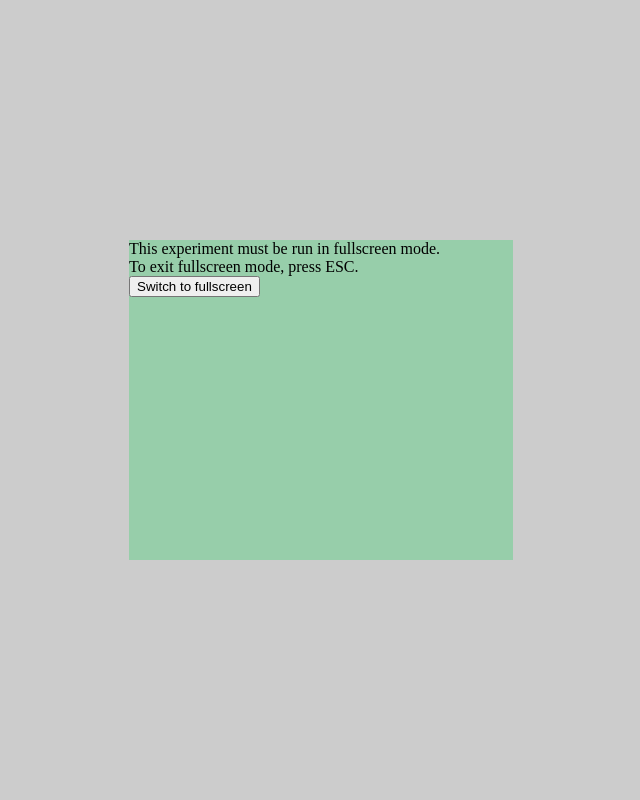
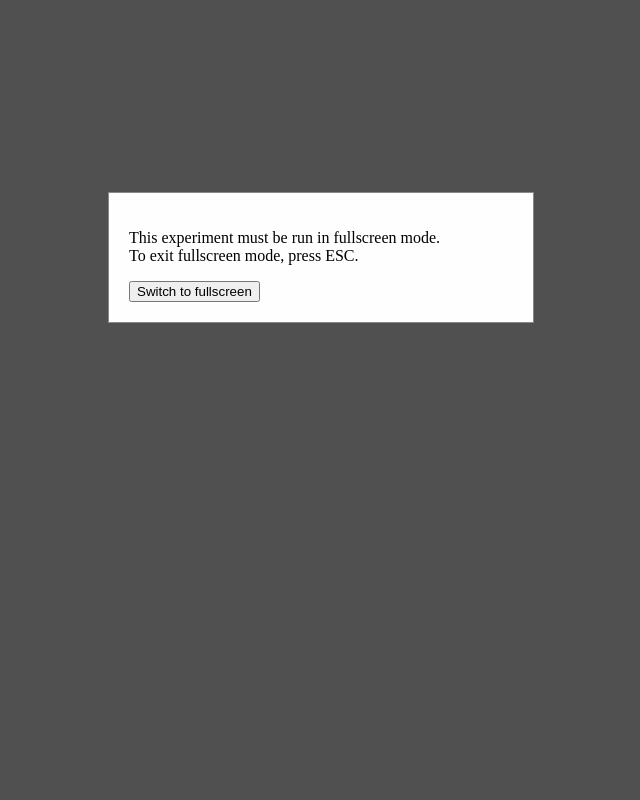
Before and after one commit to kalenkovich/mousetracking-django, a Django app: template experiment/templates/experiment/trial.html in a window 1280 px wide. Shown: the whole page, without its empty margins (319-959 px from the left). Run offline with Django 3.2, Linux system fonts and the light colour scheme; the template is opened without the code that fills it, so the values that code supplies are empty.

Commit message:
style fullscreen modal like the other ones

```diff
--- a/experiment/static/experiment/fullscreen.css
+++ b/experiment/static/experiment/fullscreen.css
@@ -1,22 +1,21 @@
-/* From solution here: https://stackoverflow.com/a/44328113/3042770 */
-
-#popdiv {
-    height: 40%;
-    width: 30%;
-    background-color: #97ceaa;
-    position: fixed;
-    top: 50%;
-    left: 50%;
-    transform: translateX(-50%) translateY(-50%);
+#fullscreen-modal-div {
+  display: none; /* Hidden by default */
+  position: fixed; /* Stay in place */
+  z-index: 1; /* Sit on top */
+  left: 0;
+  top: 0;
+  width: 100%; /* Full width */
+  height: 100%; /* Full height */
+  overflow: auto; /* Enable scroll if needed */
+  background-color: rgb(80,80,80); /* Fallback color */
+  /*background-color: rgba(0,0,0,0.4); !* Black w/ opacity *!*/
 }
 
-.backdrop {
-    position: fixed;
-    top: 0;
-    left: 0;
-    z-index: 999;
-    height: 100%;
-    width: 100%;
-    background: rgba(0, 0, 0, 0.2);
-    display: none;
+/* Modal Content/Box */
+.fullscreen-modal-content {
+  background-color: #fefefe;
+  margin: 15% auto; /* 15% from the top and centered */
+  padding: 20px;
+  border: 1px solid #888;
+  width: 30%; /* Could be more or less, depending on screen size */
 }
--- a/experiment/static/experiment/fullscreen.js
+++ b/experiment/static/experiment/fullscreen.js
@@ -8,17 +8,17 @@ const fullscreen = {
         }
 
         const div = document.createElement('div');
-        div.className = 'backdrop';
-        div.id = "backdrop-div";
+        div.id = "fullscreen-modal-div";
         div.innerHTML = `
-		  <!-- From solution here: https://stackoverflow.com/a/44328113/3042770 -->
-		  <div id="popdiv">
-			This experiment must be run in fullscreen mode.
-			<br>
-			To exit fullscreen mode, press ESC.
-			<br>
-			<button id="btn-go-fullscreen">Switch to fullscreen</button>
 		  </div>
+		    <div class="fullscreen-modal-content">
+		        <p>
+                    This experiment must be run in fullscreen mode.
+                    <br>
+                    To exit fullscreen mode, press ESC.
+                </p>
+                <button id="btn-go-fullscreen">Switch to fullscreen</button>
+            </div>
 		`;
         document.body.appendChild(div);
     },
@@ -91,14 +91,15 @@ const fullscreen = {
         if (fullscreen.isFullscreen()) {
             return
         }
-        $(".backdrop").fadeTo(200, 1);
+        $('#fullscreen-modal-div').fadeTo(200, 1);
+
         const button_selector =  $("#btn-go-fullscreen");
         button_selector.off('click');
         button_selector.click(fullscreen.switch_to_fullscreen);
     },
 
     hide_popup: function () {
-        $(".backdrop").fadeOut(200);
+        $('#fullscreen-modal-div').fadeOut(200);
     },
 
     switch_to_fullscreen: function () {
```
